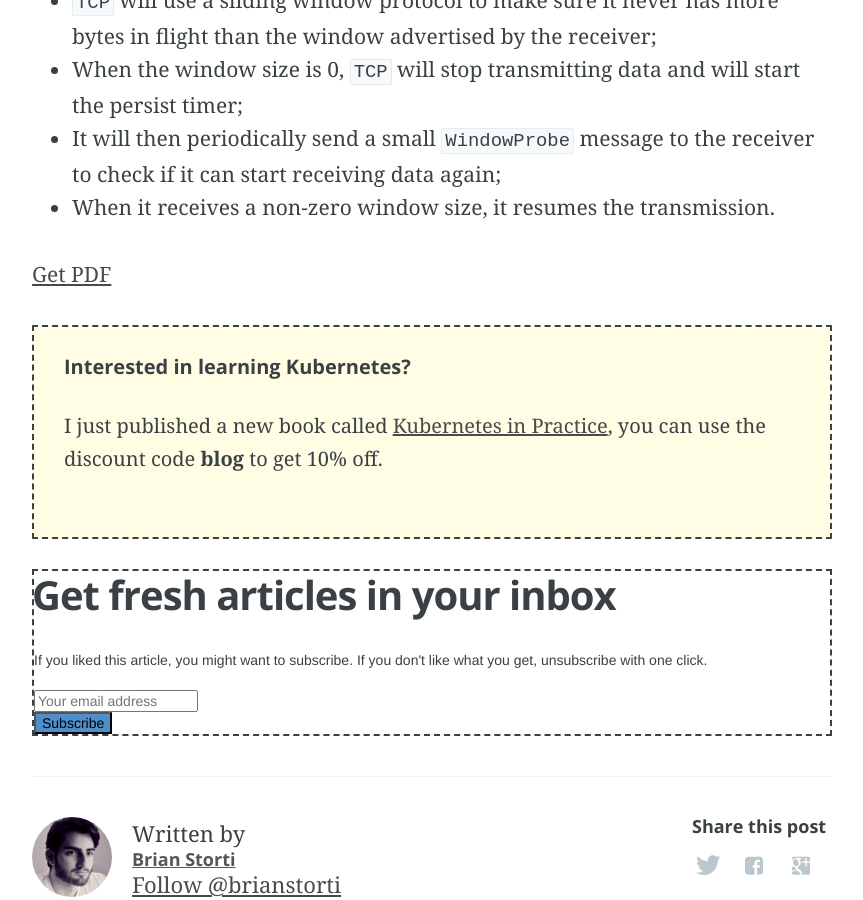
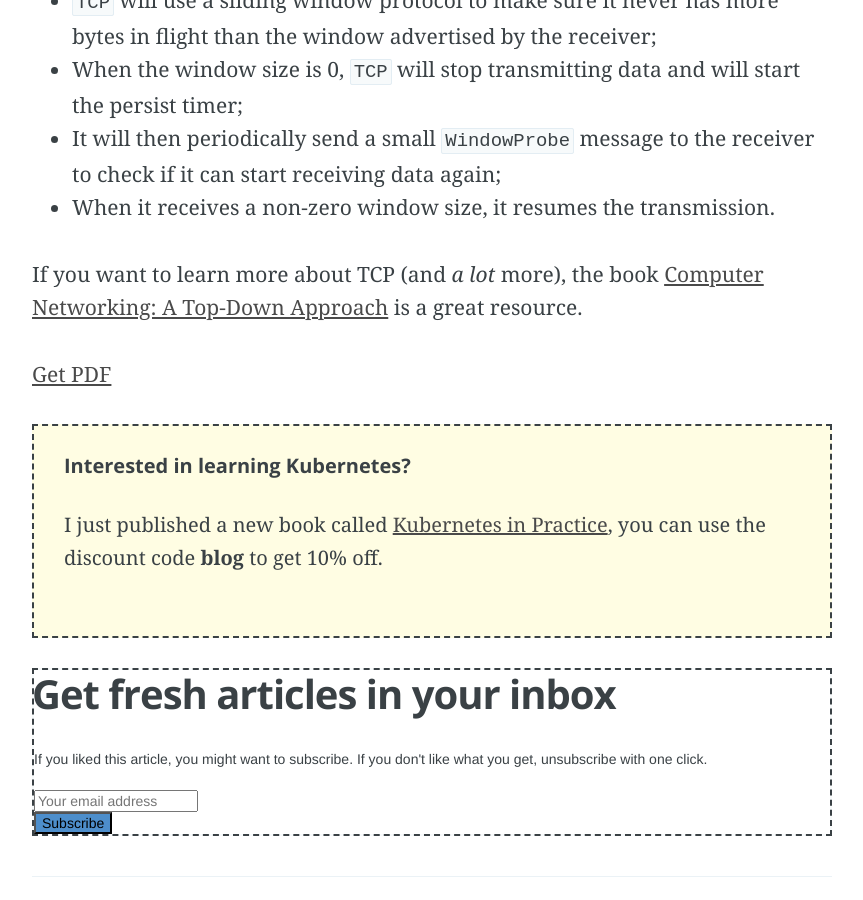
Before and after one commit to brianstorti/brianstorti.github.io, a Jekyll site: the page built from _posts/2017-06-30-tcp-flow-control.md, in a window 1280 px wide and 900 px high, scrolled down 11540 px. Shown: the whole window, without its empty margins (208-1071 px from the left). Built offline with Jekyll 4.4.1, drawn with Linux system fonts in a browser that asks for light colours; comment, search, counter and statistics services are not loaded.

Commit message:
Add link to Computer Networking: A Top-Down Approach

```diff
--- a/_posts/2017-06-30-tcp-flow-control.md
+++ b/_posts/2017-06-30-tcp-flow-control.md
@@ -252,6 +252,9 @@ the persist timer;
 to check if it can start receiving data again;
 * When it receives a non-zero window size, it resumes the transmission.
 
+If you want to learn more about TCP (and _a lot_ more), the book [Computer
+Networking: A Top-Down Approach](https://amzn.to/2KcHdCJ) is a great resource.
+
 
 <script src="https://gumroad.com/js/gumroad.js"></script>
 <a class="gumroad-button" href="https://gum.co/tcp-flow-control" target="_blank">Get PDF</a>
```
